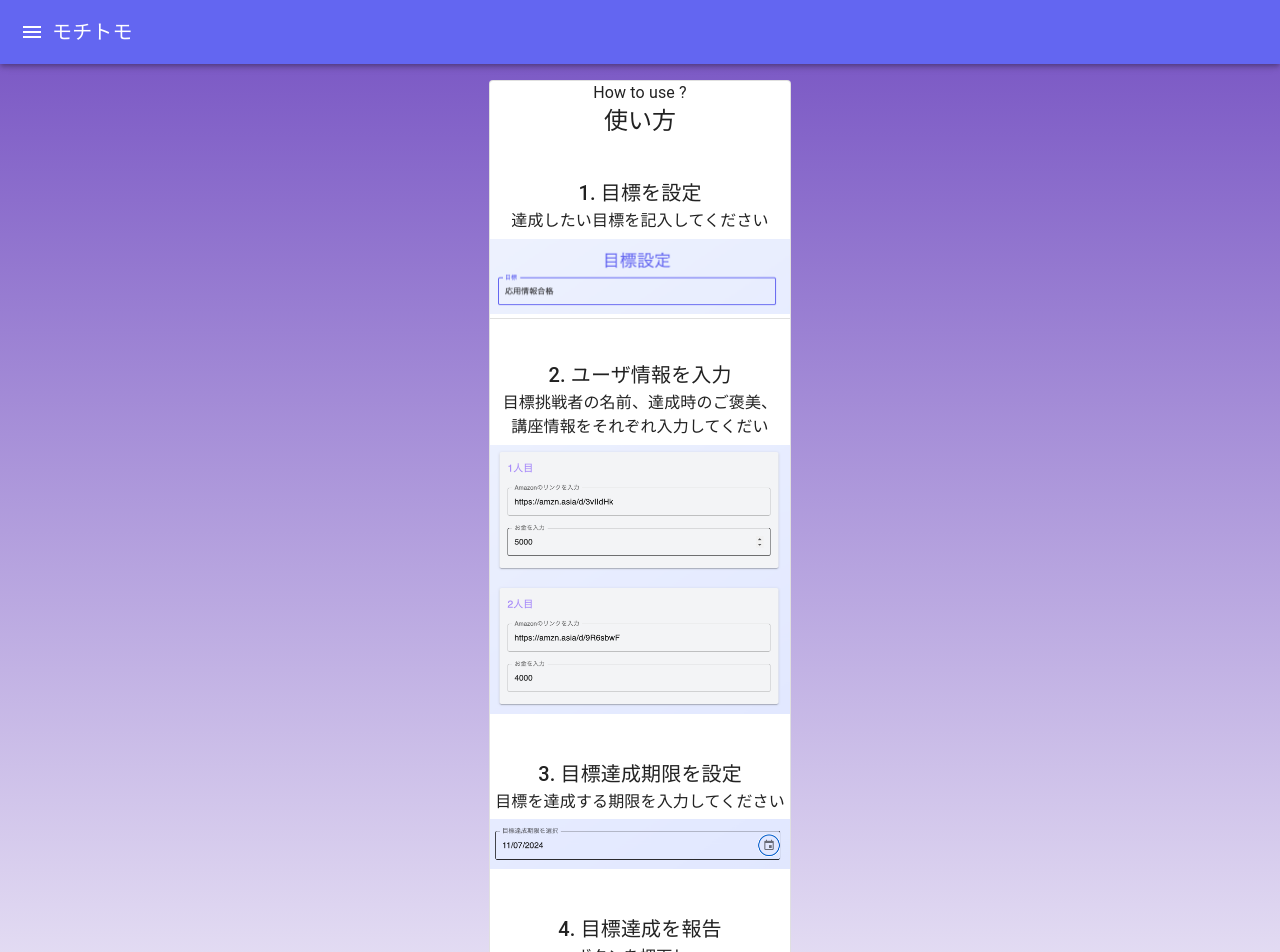
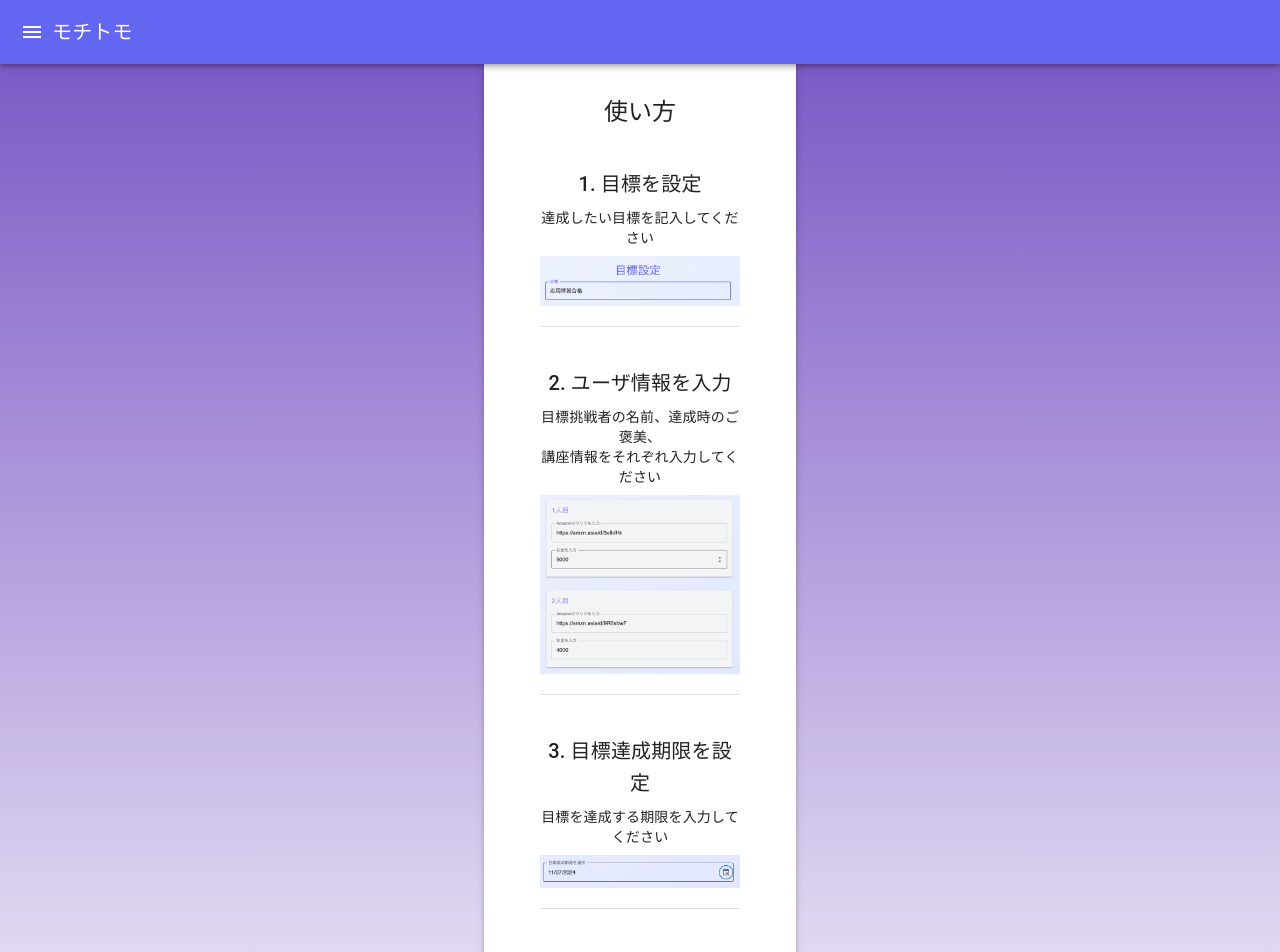
Before and after one commit to Kanato06/docomo-frontier, a React (Vite) app: page /help in a window 1280 px wide. Shown: the top 952 px of the page. Built offline with nearby package versions, Linux system fonts and the light colour scheme; no server answers; what aws-amplify would draw is missing.

Commit message:
paper components

```diff
--- a/src/App.tsx
+++ b/src/App.tsx
@@ -1,27 +1,30 @@
 // import { useEffect, useState } from "react";
 // import type { Schema } from "../amplify/data/resource";
 // import { generateClient } from "aws-amplify/data";
-import { BrowserRouter as Router, Route, Routes } from 'react-router-dom';
-import { ThemeProvider, createTheme } from '@mui/material';
+import { BrowserRouter as Router, Route, Routes } from "react-router-dom";
+import { ThemeProvider, createTheme } from "@mui/material";
 import GoalSettingPage from "./pages/GoalSettingPage";
 import GoalResultPage from "./pages/GoalResultPage";
-import HomePage from './pages/HomePage';  // ホームページをインポート
-import HelpPage from './pages/HelpPage';
+import HomePage from "./pages/HomePage"; // ホームページをインポート
+import HelpPage from "./pages/HelpPage";
 
 // テーマを作成
 const theme = createTheme({
   palette: {
     primary: {
-      main: '#6366F1',
+      main: "#6366F1", // プライマリカラー
     },
     secondary: {
-      main: '#A78BFA',
+      main: "#A78BFA", // セカンダリカラー
+    },
+    background: {
+      default: "#EEF2FF", // 全体の背景色
+      paper: "#ffffff", // Paperコンポーネントの背景色
     },
   },
 });
 
 function App() {
-
   // const [goalForTwoUsers, setUser] = useState<Array<Schema["GoalForTwoUsers"]["type"]>>([]);
 
   // useEffect(() => {
@@ -46,7 +49,7 @@ function App() {
           <Route path="/" element={<HomePage />} />
 
           {/* 目標設定ページ */}
-          <Route path="/goal-setting" element={<GoalSettingPage/>} />
+          <Route path="/goal-setting" element={<GoalSettingPage />} />
 
           {/* 目標達成確認ページ */}
           <Route path="/goal-result" element={<GoalResultPage />} />
--- /dev/null
+++ b/src/components/CommonLayout.tsx
@@ -0,0 +1,33 @@
+// components/CommonLayout.tsx
+import React from "react";
+import { Paper, Box, Container, useTheme } from "@mui/material";
+
+// childrenを受け取り、レイアウトを提供する共通コンポーネント
+const CommonLayout: React.FC<{ children: React.ReactNode }> = ({
+  children,
+}) => {
+  const theme = useTheme();
+
+  return (
+    <Paper
+      elevation={3}
+      sx={{
+        p: 4,
+        backgroundColor: theme.palette.background.paper,
+        borderRadius: "8px",
+        maxWidth: { xs: "100%", sm: "80%", md: "70%", lg: "60%" },
+        margin: "auto",
+        minHeight: "calc(100vh - 64px)", // AppBarの高さを引いた分、Paperが画面全体を覆うようにする
+        display: "flex",
+        flexDirection: "column",
+        justifyContent: "center", // コンテンツを縦に中央揃え
+      }}
+    >
+      <Container>
+        <Box sx={{ textAlign: "center" }}>{children}</Box>
+      </Container>
+    </Paper>
+  );
+};
+
+export default CommonLayout;
--- a/src/pages/HelpPage.tsx
+++ b/src/pages/HelpPage.tsx
@@ -1,20 +1,28 @@
 import React from "react";
 import Header from "../components/Header";
+import CommonLayout from "../components/CommonLayout"; // CommonLayoutをインポート
 import { Typography, Box, Divider } from "@mui/material";
-import Card from "@mui/material/Card";
 import goal from "../assets/goal-setting.png";
 import user from "../assets/user1&user2.png";
 import date from "../assets/date.png";
 import result from "../assets/result3.png";
 
 const HelpPage: React.FC = () => {
-  // メインコンテンツ
-  const renderMainContent = () => (
-    <Box mt={4}>
-      <Card variant="outlined">
-        <Typography variant="body1" sx={{ textAlign: "center" }}>
+  return (
+    <>
+      <Header />
+      {/* AppBarの下に余白を追加して、コンテンツが隠れないようにする */}
+      <Box sx={{ mt: 5 }}></Box>
+      {/* CommonLayoutで囲む */}
+      <CommonLayout>
+        {/* How to use?のテキストを非表示にする */}
+        <Typography
+          variant="body1"
+          sx={{ textAlign: "center", visibility: "hidden" }}
+        >
           How to use ?
         </Typography>
+
         <Typography variant="h5" gutterBottom sx={{ textAlign: "center" }}>
           使い方
         </Typography>
@@ -22,74 +30,85 @@ const HelpPage: React.FC = () => {
         <Typography variant="h6" sx={{ textAlign: "center" }} mt={5}>
           1. 目標を設定
         </Typography>
-        <Typography variant="body1" gutterBottom sx={{ textAlign: "center" }}>
+        <Typography
+          variant="body2"
+          gutterBottom
+          sx={{ textAlign: "center" }}
+          my={1}
+        >
           達成したい目標を記入してください
         </Typography>
-        <Box sx={{ textAlign: "center" }}>
+        <Box sx={{ textAlign: "center", mb: 2 }}>
           <img
             src={goal}
             alt="Goal"
-            style={{ width: "300px", height: "auto" }}
+            style={{ width: "100%", maxWidth: "300px", height: "auto" }}
           />
         </Box>
         <Divider />
         <Typography variant="h6" sx={{ textAlign: "center" }} mt={5}>
           2. ユーザ情報を入力
         </Typography>
-        <Typography variant="body1" gutterBottom sx={{ textAlign: "center" }}>
+        <Typography
+          variant="body2"
+          gutterBottom
+          sx={{ textAlign: "center" }}
+          my={1}
+        >
           目標挑戦者の名前、達成時のご褒美、
           <br />
-          講座情報をそれぞれ入力してくだい
+          講座情報をそれぞれ入力してください
         </Typography>
-        <Box sx={{ textAlign: "center" }}>
+        <Box sx={{ textAlign: "center", mb: 2 }}>
           <img
             src={user}
             alt="User"
-            style={{ width: "300px", height: "auto" }}
+            style={{ width: "100%", maxWidth: "300px", height: "auto" }}
           />
         </Box>
-
+        <Divider />
         <Typography variant="h6" sx={{ textAlign: "center" }} mt={5}>
           3. 目標達成期限を設定
         </Typography>
-        <Typography variant="body1" gutterBottom sx={{ textAlign: "center" }}>
+        <Typography
+          variant="body2"
+          gutterBottom
+          sx={{ textAlign: "center" }}
+          my={1}
+        >
           目標を達成する期限を入力してください
         </Typography>
-        <Box sx={{ textAlign: "center" }}>
+        <Box sx={{ textAlign: "center", mb: 2 }}>
           <img
             src={date}
             alt="Date"
-            style={{ width: "300px", height: "auto" }}
+            style={{ width: "100%", maxWidth: "300px", height: "auto" }}
           />
         </Box>
-
+        <Divider />
         <Typography variant="h6" sx={{ textAlign: "center" }} mt={5}>
           4. 目標達成を報告
         </Typography>
-        <Typography variant="body1" gutterBottom sx={{ textAlign: "center" }}>
+        <Typography
+          variant="body2"
+          gutterBottom
+          sx={{ textAlign: "center" }}
+          my={1}
+        >
           ボタンを押下し、
           <br />
           取り組み結果がわかる画像を
           <br />
           アップロードしてください
         </Typography>
-        <Box sx={{ textAlign: "center" }}>
+        <Box sx={{ textAlign: "center", mb: 2 }}>
           <img
             src={result}
             alt="Result"
-            style={{ width: "300px", height: "auto" }}
+            style={{ width: "100%", maxWidth: "300px", height: "auto" }}
           />
         </Box>
-      </Card>
-    </Box>
-  );
-
-  return (
-    <>
-      <Header />
-      {/* AppBarの下に余白を追加して、コンテンツが隠れないようにする */}
-      <Box sx={{ mt: 10 }}></Box>
-      {renderMainContent()}
+      </CommonLayout>
     </>
   );
 };
--- a/src/pages/HomePage.tsx
+++ b/src/pages/HomePage.tsx
@@ -1,34 +1,23 @@
 import React from "react";
 import Header from "../components/Header";
+import CommonLayout from "../components/CommonLayout";
+import { Typography, Box, Button } from "@mui/material";
+import personImage from "../assets/11383_color.png";
 import { useHandleNavigation } from "../components/navigation";
-import { Typography, Box, Container, Button, Paper } from "@mui/material";
-import personImage from "../assets/11383_color.png";
 
 const HomePage: React.FC = () => {
   const handleNavigation = useHandleNavigation();
-  // メインコンテンツ
-  const renderMainContent = () => (
-    <Paper
-      elevation={3}
-      sx={{
-        p: 4,
-        backgroundColor: "#ffffff",
-        borderRadius: "8px",
-        maxWidth: { xs: "100%", sm: "80%", md: "70%", lg: "60%" }, // レスポンシブ対応
-        margin: "auto", // コンテンツを中央に配置
-      }}
-    >
-      <Container>
-        <Box mt={4} sx={{ textAlign: "center" }}>
+
+  return (
+    <>
+      <Header />
+      <Box sx={{ mt: 5 }}></Box>
+      <CommonLayout>
         <Box sx={{ mb: 2 }}>
           <img
             src={personImage}
             alt="Person"
-              style={{
-                width: "100%", // レスポンシブ対応
-                height: "auto", // レスポンシブ対応
-                maxWidth: "520px", // 最大幅を設定
-              }}
+            style={{ width: "100%", height: "auto", maxWidth: "520px" }}
           />
         </Box>
         <Typography
@@ -36,42 +25,21 @@ const HomePage: React.FC = () => {
           gutterBottom
           sx={{ fontWeight: "bold", fontSize: "2.5rem", mt: 6 }}
         >
-            ようこそ、モチトモへ！
+          ようこそ <br />
+          モチトモへ！
         </Typography>
         <Typography variant="body1" gutterBottom sx={{ mt: 5 }}>
           モチトモ（モチベーション友達）は、友達と一緒に目標を掲げ、ご褒美を設定することでモチベを維持するアプリです。
-            ただし、1人でも目標を達成できなければ、ご褒美は全て没収なので絶対に目標を達成しましょう！
         </Typography>
-          {/* <Typography variant="body2" color="textSecondary" gutterBottom>
-            メニューから、目標設定や目標達成確認にアクセスできます。
-          </Typography> */}
         <Button
           variant="contained"
           color="primary"
           onClick={() => handleNavigation("/goal-setting")}
-            sx={{
-              mt: 7,
-              mb: 5,
-              width: "200px",
-              display: "block",
-              mx: "auto",
-              fontSize: "1.5rem",
-            }}
+          sx={{ mt: 7, mb: 5, width: "200px", fontSize: "1.5rem" }}
         >
           目標登録
         </Button>
-        </Box>
-      </Container>
-    </Paper>
-  );
-
-  return (
-    <>
-      {/* Headerを組み込み */}
-      <Header />
-      {/* AppBarの下に余白を追加して、コンテンツが隠れないようにする */}
-      <Box sx={{ mt: 5 }}></Box>
-      {renderMainContent()}
+      </CommonLayout>
     </>
   );
 };
```
Lines whose indentation alone changed are shown as unchanged.
